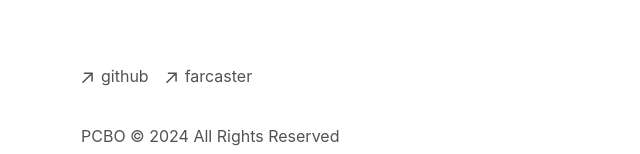
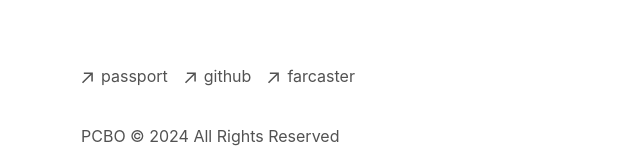
Before and after one commit to pcbo/pcbo-site, a Next.js app: page / in a window 1280 px wide. Shown: the part 304-458 px from the top of the page, without its empty margins (271-911 px from the left). Built offline with nearby package versions, Linux system fonts and the light colour scheme.

Commit message:
Update footer.tsx

```diff
--- a/app/components/footer.tsx
+++ b/app/components/footer.tsx
@@ -19,6 +19,17 @@
   return (
     <footer className="mb-16">
       <ul className="font-sm mt-8 flex flex-col space-x-0 space-y-2 text-neutral-600 md:flex-row md:space-x-4 md:space-y-0 dark:text-neutral-300">
+        <li>
+          <a
+            className="flex items-center transition-all hover:text-neutral-800 dark:hover:text-neutral-100"
+            rel="noopener noreferrer"
+            target="_blank"
+            href="https://passport.talentprotocol.com/profile/1095"
+          >
+            <ArrowIcon />
+            <p className="ml-2 h-7">passport</p>
+          </a>
+        </li>
         <li>
           <a
             className="flex items-center transition-all hover:text-neutral-800 dark:hover:text-neutral-100"
```
